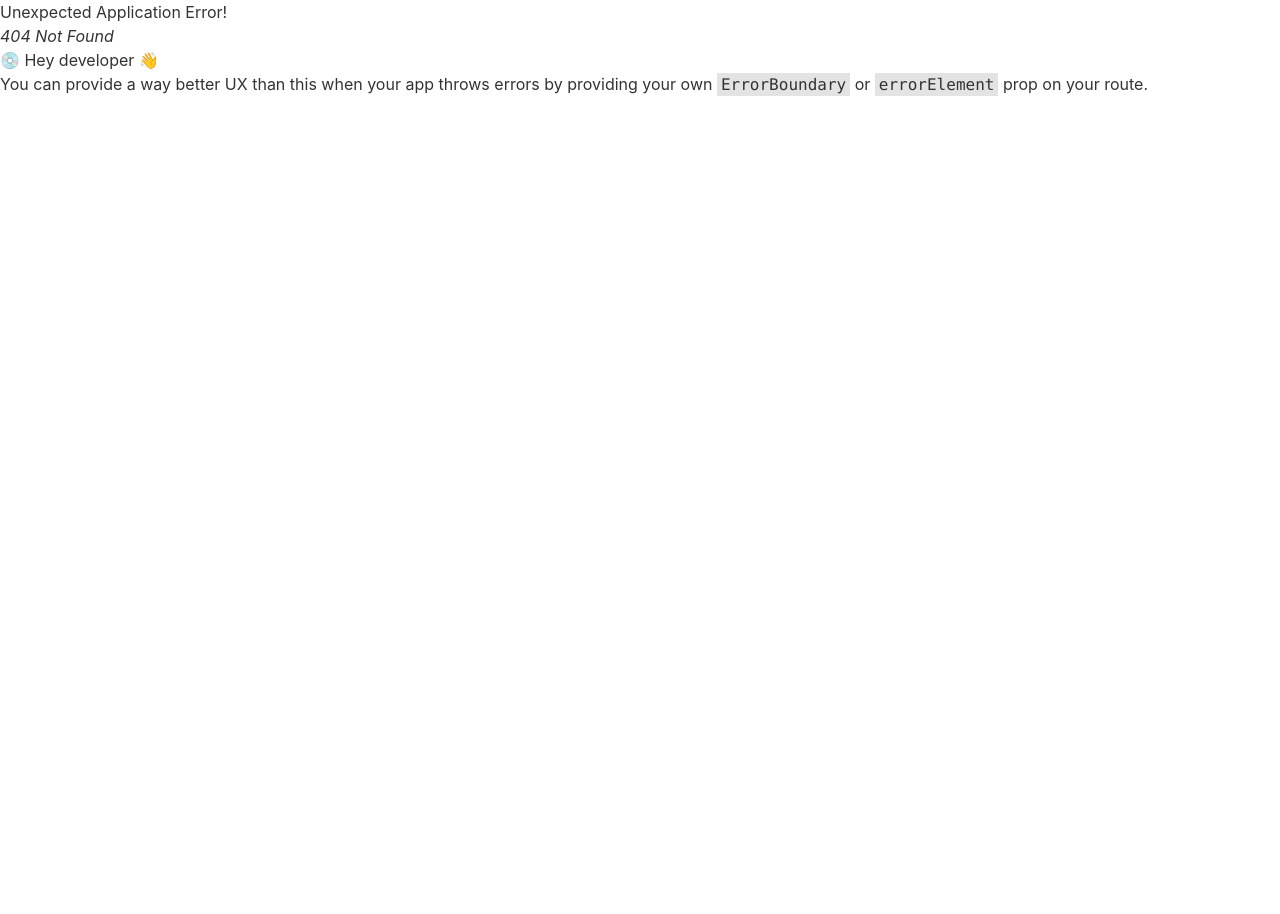
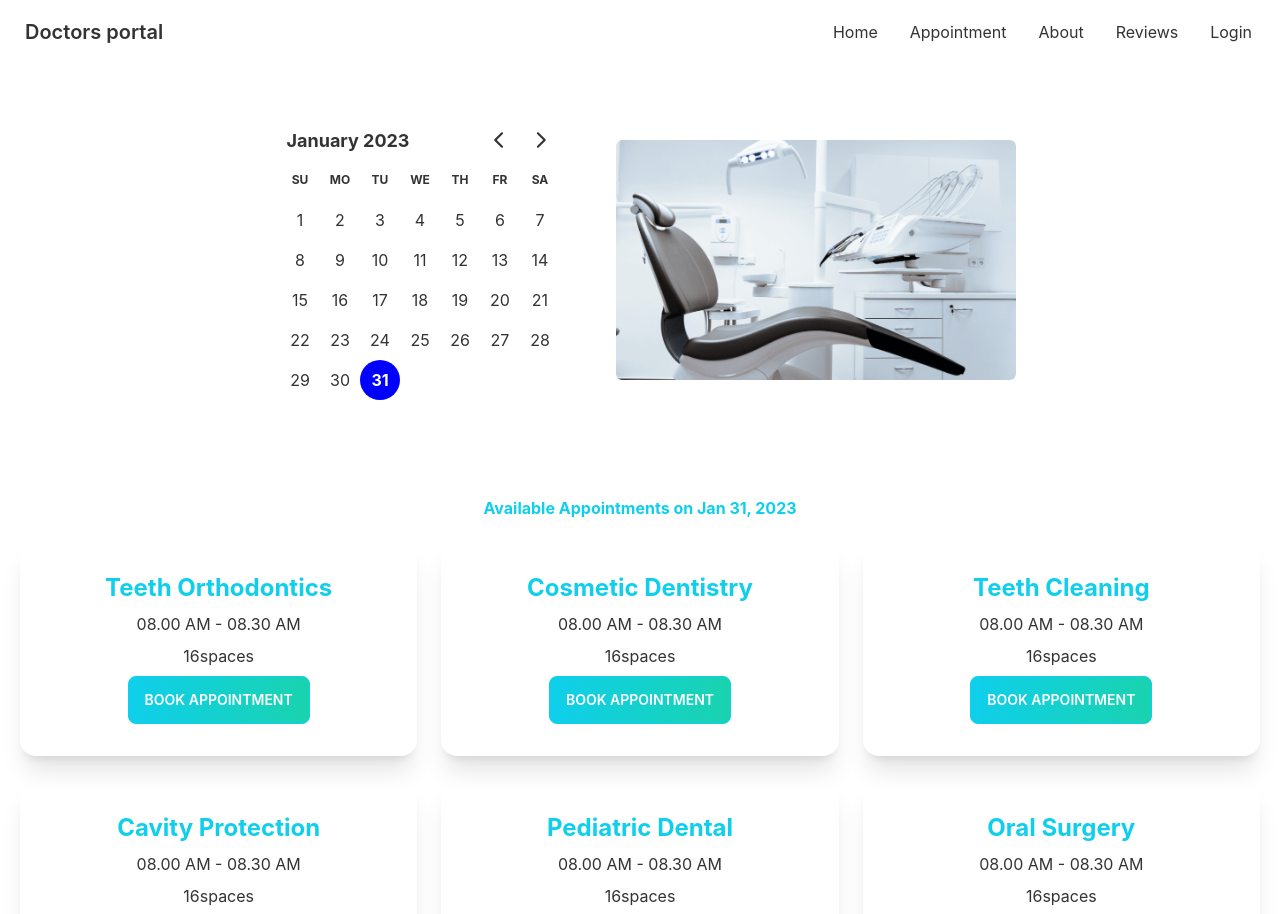
Before and after one commit to mrsahadatarefin/doctors-portal, a React (Create React App) app: page /appointment in a window 1280 px wide. Before the commit this address had no page. Shown: the top 914 px of the page. Before the commit the page ends 800 px from the top, so only its background shows below. Built offline with nearby package versions, Linux system fonts and the light colour scheme.

Commit message:
appointment page start

```diff
--- a/package.json
+++ b/package.json
@@ -7,7 +7,9 @@
     "@testing-library/react": "^13.4.0",
     "@testing-library/user-event": "^13.5.0",
     "daisyui": "^2.49.0",
+    "date-fns": "^2.29.3",
     "react": "^18.2.0",
+    "react-day-picker": "^8.5.1",
     "react-dom": "^18.2.0",
     "react-router-dom": "^6.8.0",
     "react-scripts": "5.0.1",
--- /dev/null
+++ b/public/appointmentOptions.json
@@ -0,0 +1,133 @@
+[
+    {
+      "_id": 1,
+      "name": "Teeth Orthodontics",
+      "slots": [
+        "08.00 AM - 08.30 AM",
+        "08.30 AM - 09.00 AM",
+        "09.00 AM - 9.30 AM",
+        "09.30 AM - 10.00 AM",
+        "10.00 AM - 10.30 AM",
+        "10.30 AM - 11.00 AM",
+        "11.00 AM - 11.30 AM",
+        "11.30 AM - 12.00 AM",
+        "1.00 PM - 1.30 PM",
+        "1.30 PM - 2.00 PM",
+        "2.00 PM - 2.30 PM",
+        "2.30 PM - 3.00 PM",
+        "3.00 PM - 3.30 PM",
+        "3.30 PM - 4.00 PM",
+        "4.00 PM - 4.30 PM",
+        "4.30 PM - 5.00 PM"
+      ]
+    },
+    {
+      "_id": 2,
+      "name": "Cosmetic Dentistry",
+      "slots": [
+        "08.00 AM - 08.30 AM",
+        "08.30 AM - 09.00 AM",
+        "09.00 AM - 9.30 AM",
+        "09.30 AM - 10.00 AM",
+        "10.00 AM - 10.30 AM",
+        "10.30 AM - 11.00 AM",
+        "11.00 AM - 11.30 AM",
+        "11.30 AM - 12.00 AM",
+        "1.00 PM - 1.30 PM",
+        "1.30 PM - 2.00 PM",
+        "2.00 PM - 2.30 PM",
+        "2.30 PM - 3.00 PM",
+        "3.00 PM - 3.30 PM",
+        "3.30 PM - 4.00 PM",
+        "4.00 PM - 4.30 PM",
+        "4.30 PM - 5.00 PM"
+      ]
+    },
+    {
+      "_id": 3,
+      "name": "Teeth Cleaning",
+      "slots": [
+        "08.00 AM - 08.30 AM",
+        "08.30 AM - 09.00 AM",
+        "09.00 AM - 9.30 AM",
+        "09.30 AM - 10.00 AM",
+        "10.00 AM - 10.30 AM",
+        "10.30 AM - 11.00 AM",
+        "11.00 AM - 11.30 AM",
+        "11.30 AM - 12.00 AM",
+        "1.00 PM - 1.30 PM",
+        "1.30 PM - 2.00 PM",
+        "2.00 PM - 2.30 PM",
+        "2.30 PM - 3.00 PM",
+        "3.00 PM - 3.30 PM",
+        "3.30 PM - 4.00 PM",
+        "4.00 PM - 4.30 PM",
+        "4.30 PM - 5.00 PM"
+      ]
+    },
+    {
+      "_id": 4,
+      "name": "Cavity Protection",
+      "slots": [
+        "08.00 AM - 08.30 AM",
+        "08.30 AM - 09.00 AM",
+        "09.00 AM - 9.30 AM",
+        "09.30 AM - 10.00 AM",
+        "10.00 AM - 10.30 AM",
+        "10.30 AM - 11.00 AM",
+        "11.00 AM - 11.30 AM",
+        "11.30 AM - 12.00 AM",
+        "1.00 PM - 1.30 PM",
+        "1.30 PM - 2.00 PM",
+        "2.00 PM - 2.30 PM",
+        "2.30 PM - 3.00 PM",
+        "3.00 PM - 3.30 PM",
+        "3.30 PM - 4.00 PM",
+        "4.00 PM - 4.30 PM",
+        "4.30 PM - 5.00 PM"
+      ]
+    },
+    {
+      "name": "Pediatric Dental",
+      "slots": [
+        "08.00 AM - 08.30 AM",
+        "08.30 AM - 09.00 AM",
+        "09.00 AM - 9.30 AM",
+        "09.30 AM - 10.00 AM",
+        "10.00 AM - 10.30 AM",
+        "10.30 AM - 11.00 AM",
+        "11.00 AM - 11.30 AM",
+        "11.30 AM - 12.00 AM",
+        "1.00 PM - 1.30 PM",
+        "1.30 PM - 2.00 PM",
+        "2.00 PM - 2.30 PM",
+        "2.30 PM - 3.00 PM",
+        "3.00 PM - 3.30 PM",
+        "3.30 PM - 4.00 PM",
+        "4.00 PM - 4.30 PM",
+        "4.30 PM - 5.00 PM"
+      ]
+    },
+    {
+      "_id": 6,
+      "name": "Oral Surgery",
+      "slots": [
+        "08.00 AM - 08.30 AM",
+        "08.30 AM - 09.00 AM",
+        "09.00 AM - 9.30 AM",
+        "09.30 AM - 10.00 AM",
+        "10.00 AM - 10.30 AM",
+        "10.30 AM - 11.00 AM",
+        "11.00 AM - 11.30 AM",
+        "11.30 AM - 12.00 AM",
+        "1.00 PM - 1.30 PM",
+        "1.30 PM - 2.00 PM",
+        "2.00 PM - 2.30 PM",
+        "2.30 PM - 3.00 PM",
+        "3.00 PM - 3.30 PM",
+        "3.30 PM - 4.00 PM",
+        "4.00 PM - 4.30 PM",
+        "4.30 PM - 5.00 PM"
+      ]
+    }
+  ]
--- /dev/null
+++ b/src/Pages/Appointment/Appointment/Appointment.js
@@ -0,0 +1,24 @@
+import React, { useState } from 'react';
+import AppointmentBanner from './AppointmentBanner/AppointmentBanner';
+import AvailableAppointments from './AvailableAppointments/AvailableAppointments';
+
+const Appointment = () => {
+    const [selectedDate,SetSelectedDate]=useState(new Date())
+    return (
+        <div>
+           <AppointmentBanner
+           selectedDate={selectedDate}
+           SetSelectedDate={SetSelectedDate}
+
+           ></AppointmentBanner>
+
+            <AvailableAppointments
+            selectedDate={selectedDate}
+
+
+            ></AvailableAppointments>
+        </div>
+    );
+};
+
+export default Appointment;
--- /dev/null
+++ b/src/Pages/Appointment/Appointment/AppointmentBanner/AppointmentBanner.js
@@ -0,0 +1,27 @@
+import React, { useState } from 'react';
+import chair from '../../../../assets/images/chair.png'
+import { DayPicker } from 'react-day-picker';
+import { format } from 'date-fns';
+const AppointmentBanner = ({selectedDate,SetSelectedDate}) => {
+
+    return (
+        <header className='my-6'>
+          <div className="hero ">
+  <div className="hero-content flex-col  lg:flex-row-reverse">
+    <img src={chair} alt="" className='max-w-md lg: w-1/2 rounded-md  ' />
+    <div className='mr-6'>
+    <DayPicker
+    mode='single'
+    selected={selectedDate}
+    onSelect={SetSelectedDate}
+
+    />
+
+    </div>
+  </div>
+</div>
+        </header>
+    );
+};
+
+export default AppointmentBanner;
--- /dev/null
+++ b/src/Pages/Appointment/Appointment/AvailableAppointments/AvailableAppointments.js
@@ -0,0 +1,29 @@
+import { format } from 'date-fns';
+import React, { useEffect, useState } from 'react';
+import AppointmentOption from './appointmentOption/appointmentOption';
+
+const AvailableAppointments = ({selectedDate}) => {
+    const [appointments,setAppointments]= useState([])
+    useEffect(()=>{
+       fetch('appointmentOptions.json')
+       .then(res => res.json())
+       .then(data => setAppointments(data))
+
+    },[])
+
+    return (
+        <section className='mt-16'>
+            <p className='text-center text-primary font-bold'>Available Appointments on {format(selectedDate,'PP')}</p>
+            <div className='grid gap-6 grid-cols-1 md:grid-cols-2 lg:grid-cols-3 px-5 mt-5'>
+            {
+              appointments.map(option=><AppointmentOption
+              key={option._id}
+              option={option}
+              ></AppointmentOption>)
+            }
+            </div>
+        </section>
+    );
+};
+
+export default AvailableAppointments;
--- /dev/null
+++ b/src/Pages/Appointment/Appointment/AvailableAppointments/appointmentOption/appointmentOption.js
@@ -0,0 +1,20 @@
+import React from 'react';
+
+const AppointmentOption = ({option}) => {
+    const {name,slots,}=option
+
+    return (
+        <div className="card   shadow-xl ">
+        <div className="card-body text-center ">
+          <h2 className=" text-primary text-2xl font-bold ">{name}</h2>
+          <p>{slots.length >0? slots[0]:'no Appointment available'}</p>
+          <p> {slots.length}{slots.length > 1 ? 'spaces':'space'}</p>
+          <div className="card-actions justify-center">
+            <button className="btn btn-primary bg-gradient-to-r from-primary to-secondary text-white">BOOK Appointment</button>
+          </div>
+        </div>
+      </div>
+    );
+};
+
+export default AppointmentOption;
--- a/src/Pages/Home/InfoCart/Infocart.js
+++ b/src/Pages/Home/InfoCart/Infocart.js
@@ -18,7 +18,7 @@ const InfoCards = () => {
         name:'Our Locations',
         description:'Open 9.00 am to 5.00pm everyday',
         icon:marker,
-        bgClass:'bg-accent'
+        bgClass:'bg-secondary'
          },
         {
         id:"3",
--- a/src/Pages/Home/MakeAppointment/MakeAppointment.js
+++ b/src/Pages/Home/MakeAppointment/MakeAppointment.js
@@ -12,7 +12,7 @@ const MakeAppointment = () => {
 
       <div className="hero ">
         <div className="hero-content flex-col lg:flex-row">
-          <img src={doctor} alt="" className="hidden  md:block lg:block lg:w-1/2  rounded-lg shadow-md -mt-32"  />
+          <img src={doctor} alt="" className="hidden  md:block lg:block lg:w-1/2  rounded-lg  -mt-32 -mb-4"  />
           <div>
             <p className="font-xl font-bold text-primary  ">Appointment</p>
             <h1 className="text-4xl font-bold text-white">Make an appointment Today</h1>
--- a/src/Routers/Routers.js
+++ b/src/Routers/Routers.js
@@ -1,3 +1,4 @@
+import Appointment from "../Pages/Appointment/Appointment/Appointment";
 import Login from "../Pages/Login/Login";
 
 const { createBrowserRouter } = require("react-router-dom");
@@ -17,6 +18,10 @@ export const router = createBrowserRouter([
     {path:'/login',
     element:<Login></Login>
 
+},
+{
+    path:'/appointment',
+    element:<Appointment></Appointment>
 }
     ]
    }
--- a/src/index.js
+++ b/src/index.js
@@ -4,6 +4,8 @@ import './index.css';
 import App from './App';
 import reportWebVitals from './reportWebVitals';
 
+
+import 'react-day-picker/dist/style.css';
 const root = ReactDOM.createRoot(document.getElementById('root'));
 root.render(
   <React.StrictMode>
```
Also changed, not shown: 1 other file (tests, documents, lock files or other folders).
